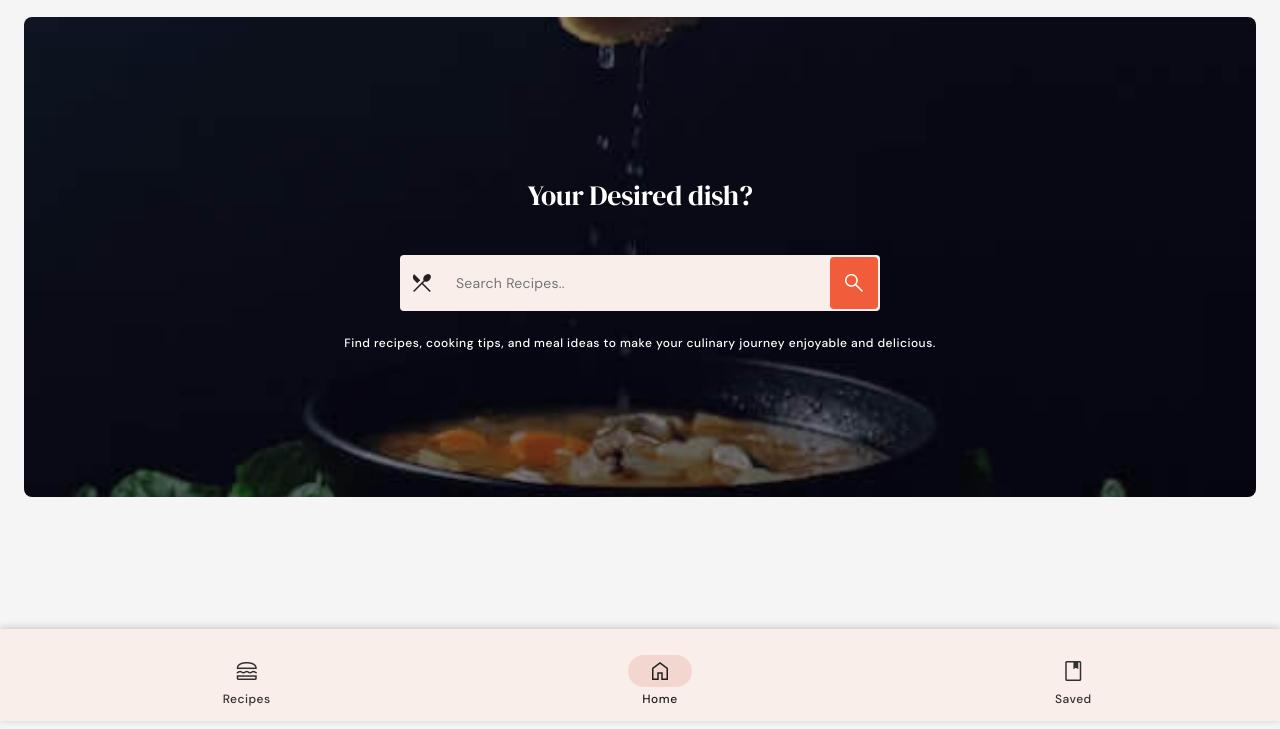
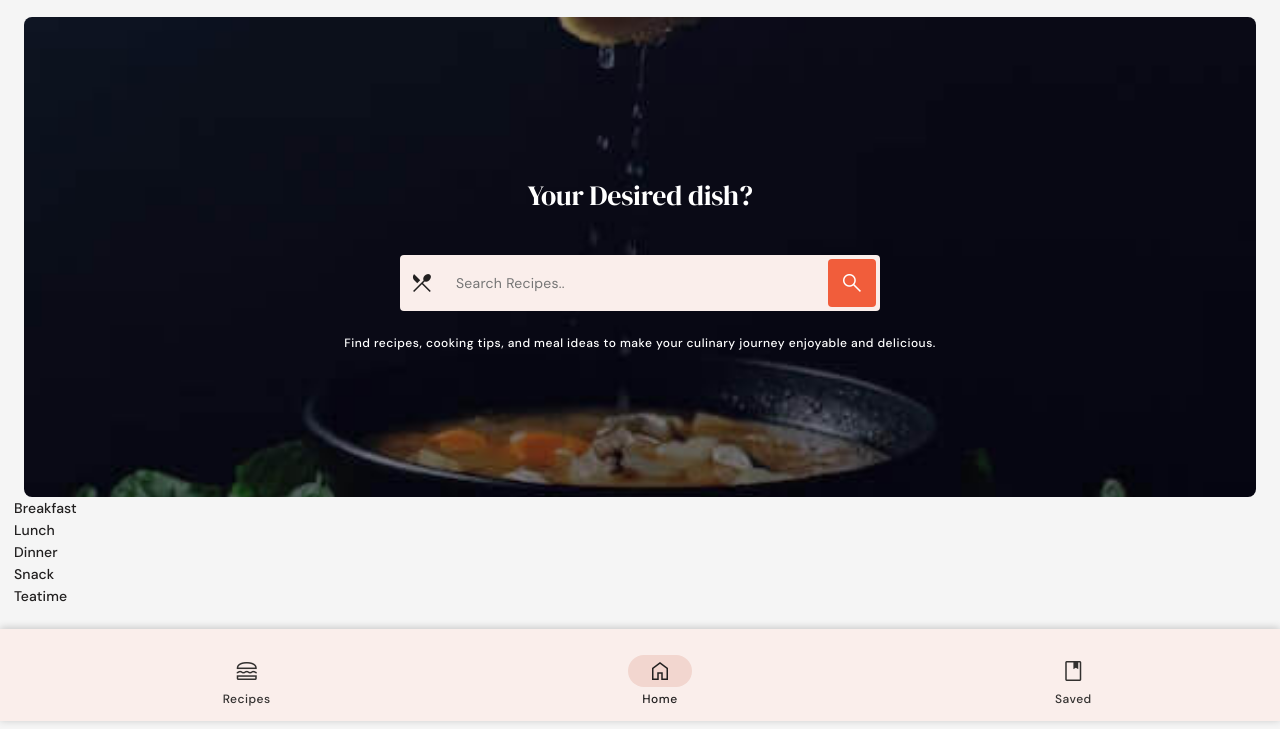
Before and after one commit to utkarshmisra16/FlavourFiesta, a plain HTML site: page index.html in a window 1280 px wide. Shown: the part 71-800 px from the top of the page. Drawn offline with nearby package versions, Linux system fonts and the light colour scheme.

Commit message:
new section meal types.

```diff
--- a/assets/css/style.css
+++ b/assets/css/style.css
@@ -547,9 +547,9 @@ main { flex-grow: 1; }
 
 .search-submit{
   position: absolute;
-  top: 2px;
-  right: 2px;
-  bottom: 2px;
+  top: 4px;
+  right: 4px;
+  bottom: 4px;
   width: 48px;
   display: grid;
   place-items: center;
--- a/index.html
+++ b/index.html
@@ -111,8 +111,8 @@
 
                     <div class="search-wrapper" data-search-form>
                         <span class="material-symbols-outlined leading-icon" aria-hidden="true">local_dining</span>
-                        <input type="search" name="search" aria-label="Search recipes"
-                            placeholder="Search Recipes.. " class="search-field body-medium" data-search-field>
+                        <input type="search" name="search" aria-label="Search recipes" placeholder="Search Recipes.. "
+                            class="search-field body-medium" data-search-field>
                         <button class="search-submit" aria-label="Submit" data-search-btn>
                             <span class="material-symbols-outlined" aria-hidden="true">search</span>
                         </button>
@@ -124,6 +124,30 @@
                     </p>
                 </div>
             </section>
+
+            <!-- #TAB -->
+            <section class="section tab">
+                <div class="container">
+                    <div class="tab-list" data-tab-list role="tablist" aria-label="Meal type">
+                        <button class="tab-btn title-small" role="tab" id="tab-1" tabindex="0" aria-controls="panel-1"
+                            aria-selected="true" data-tab-btn> Breakfast </button>
+
+                        <button class="tab-btn title-small" role="tab" id="tab-2" tabindex="-1" aria-controls="panel-2"
+                            aria-selected="false" data-tab-btn> Lunch </button>
+
+                        <button class="tab-btn title-small" role="tab" id="tab-3" tabindex="-1" aria-controls="panel-3"
+                            aria-selected="false" data-tab-btn> Dinner </button>
+
+                        <button class="tab-btn title-small" role="tab" id="tab-4" tabindex="-1" aria-controls="panel-4"
+                            aria-selected="false" data-tab-btn> Snack </button>
+
+                        <button class="tab-btn title-small" role="tab" id="tab-5" tabindex="-1" aria-controls="panel-5"
+                            aria-selected="false" data-tab-btn> Teatime </button>
+                    </div>
+
+                    <div class="tab-panel" role="tabpanel" id="panel-1" aria-labelledby="tab-1" tabindex="0" data-tab-panel></div>
+                </div>
+            </section>
         </article>
     </main>
 </body>
```
